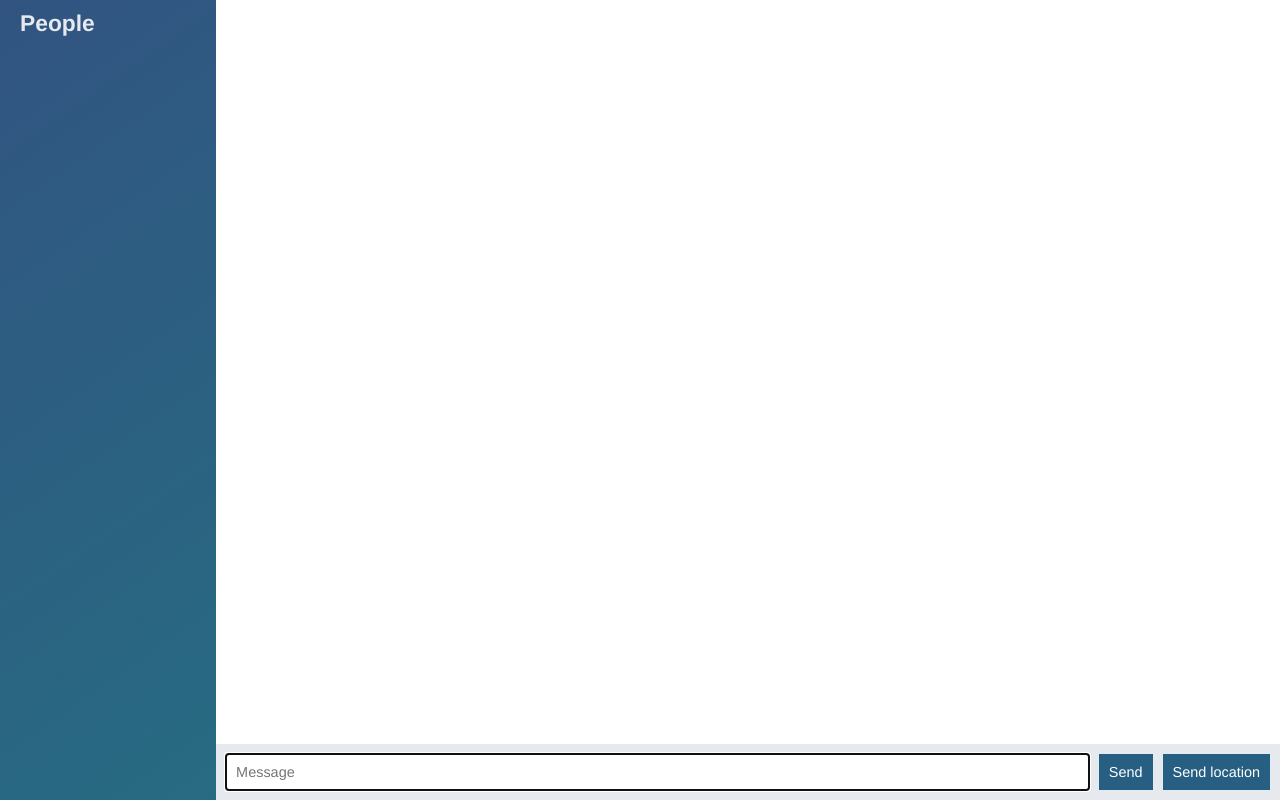
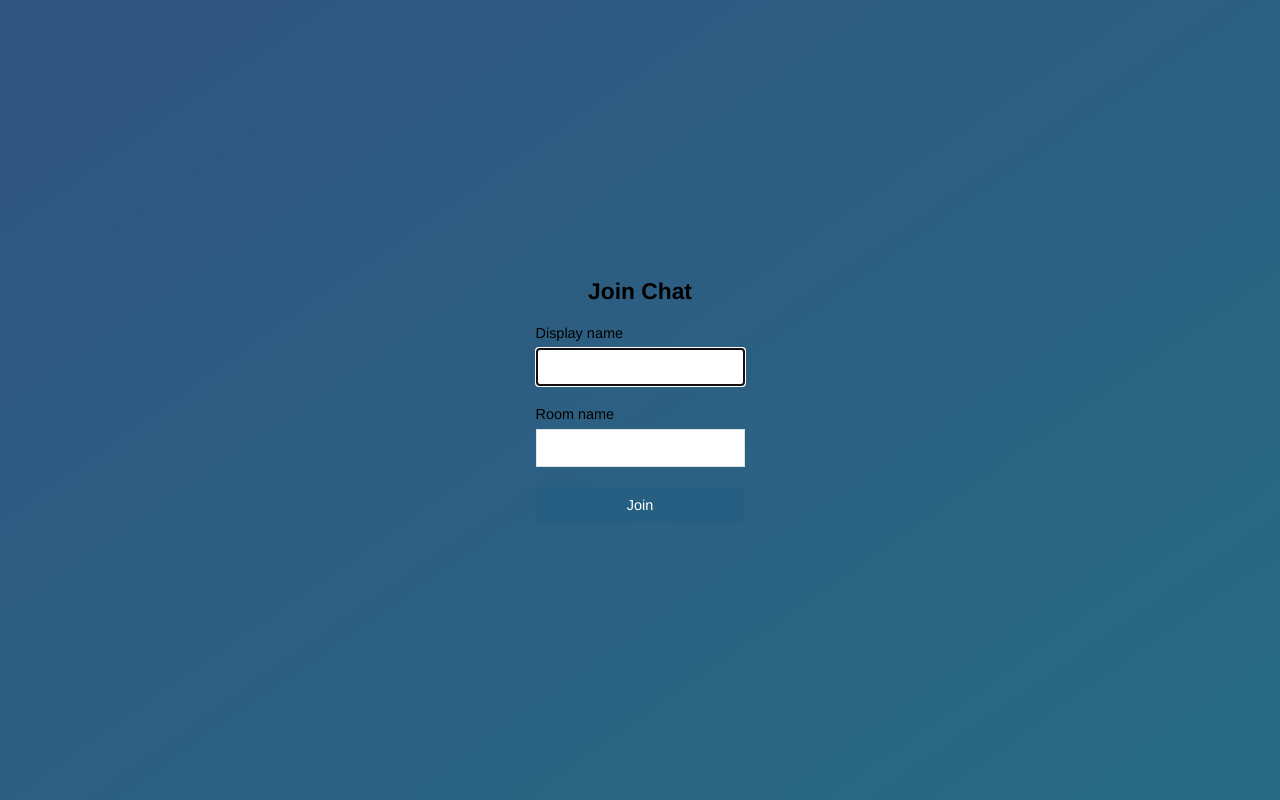
Before and after one commit to rodrigoms2004/node-course-2-chat-app, a website: page public/index.html in a window 1280 px wide. Drawn offline with nearby package versions, Linux system fonts and the light colour scheme; no server answers.

Commit message:
Join page that submits to chat.html

```diff
--- a/public/index.html
+++ b/public/index.html
@@ -1,63 +1,32 @@
 <!DOCTYPE html>
-
 <html>
 
 <head>
   <meta charset="utf-8">
+  <title>Join | ChatApp</title>
+  <meta name="viewport" content="width=device-width, initial-scale=1, user-scalable=no">
   <link rel="stylesheet" href="/css/styles.css">
 </head>
 
-<body class="chat">
-
-  <div class="chat__sidebar">
-    <h3>People</h3>
-    <div id="users"></div>
+<body class="centered-form">
+  <div class="centered-form_form">
+    <form action="/chat.html">
+      <div class="form-field">
+        <h3>Join Chat<h3>
+      </div>
+      <div class="form-field">
+        <label>Display name</label>
+        <input type="text" name="name" autofocus/>
+      </div>
+      <div class="form-field">
+        <label>Room name</label>
+        <input type="text" name="room"/>
+      </div>
+      <div class="form-field">
+        <button>Join</button>
+      </div>
+  </form>
   </div>
-
-  <div class="chat__main">
-    <ol id="messages" class="chat__messages"></ol>
-
-    <div class="chat__footer">
-      <form id="message-form">
-        <input name="message" type="text" placeholder="Message" autofocus autocomplete="off"/>
-        <button>Send</button>
-      </form>
-      <button id="send-location">Send location</button>
-    </div>
-  </div>
-
-  <script id="message-template" type="text/template">
-    <li class="message">
-      <div class="message__title">
-        <h4>{{from}}</h4>
-        <span>{{createdAt}}</span>
-      </div>
-      <div class="message__body">
-       <p>{{text}}</p>
-      </div>
-    </li>
-  </script>
-
-  <script id="location-message-template" type="text/template">
-    <li class="message">
-      <div class="message__title">
-        <h4>{{from}}</h4>
-        <span>{{createdAt}}</span>
-      </div>
-      <div class="message__body">
-       <p>
-         <a href="{{url}}" target="_blank">My Current location</a>
-       </p>
-      </div>
-    </li>
-  </script>
-
-  <script src="/socket.io/socket.io.js"></script>
-  <script src="/js/libs/jquery-3.3.1.min.js"></script>
-  <script src="/js/libs/moment.js"></script>
-  <script src="/js/libs/mustache.js"></script>
-  <script src="/js/index.js"></script>
-
 </body>
 
 </html>
```
Also changed, not shown: public/chat.html (added, +65 -0 lines), public/js/chat.js (renamed from public/js/index.js).
